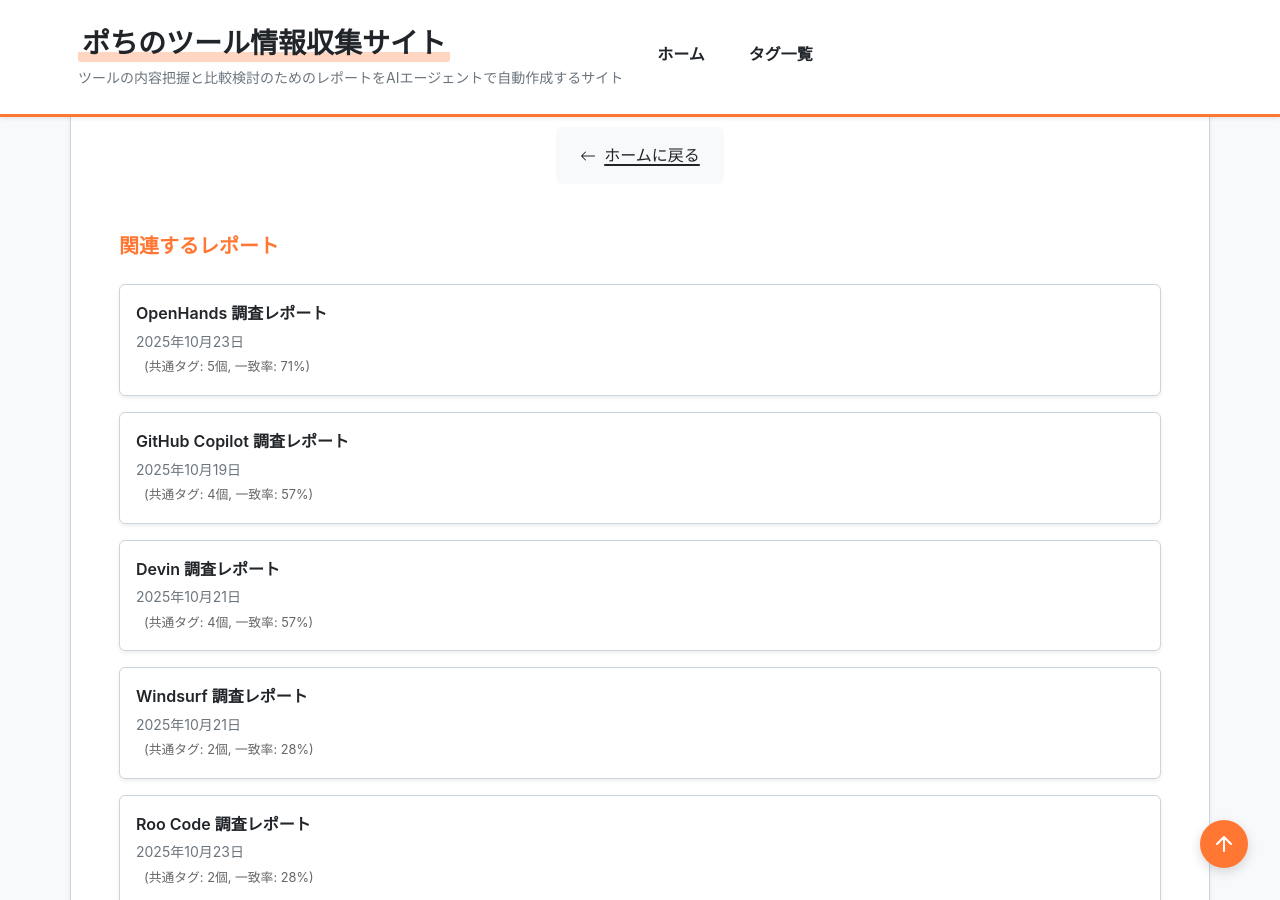
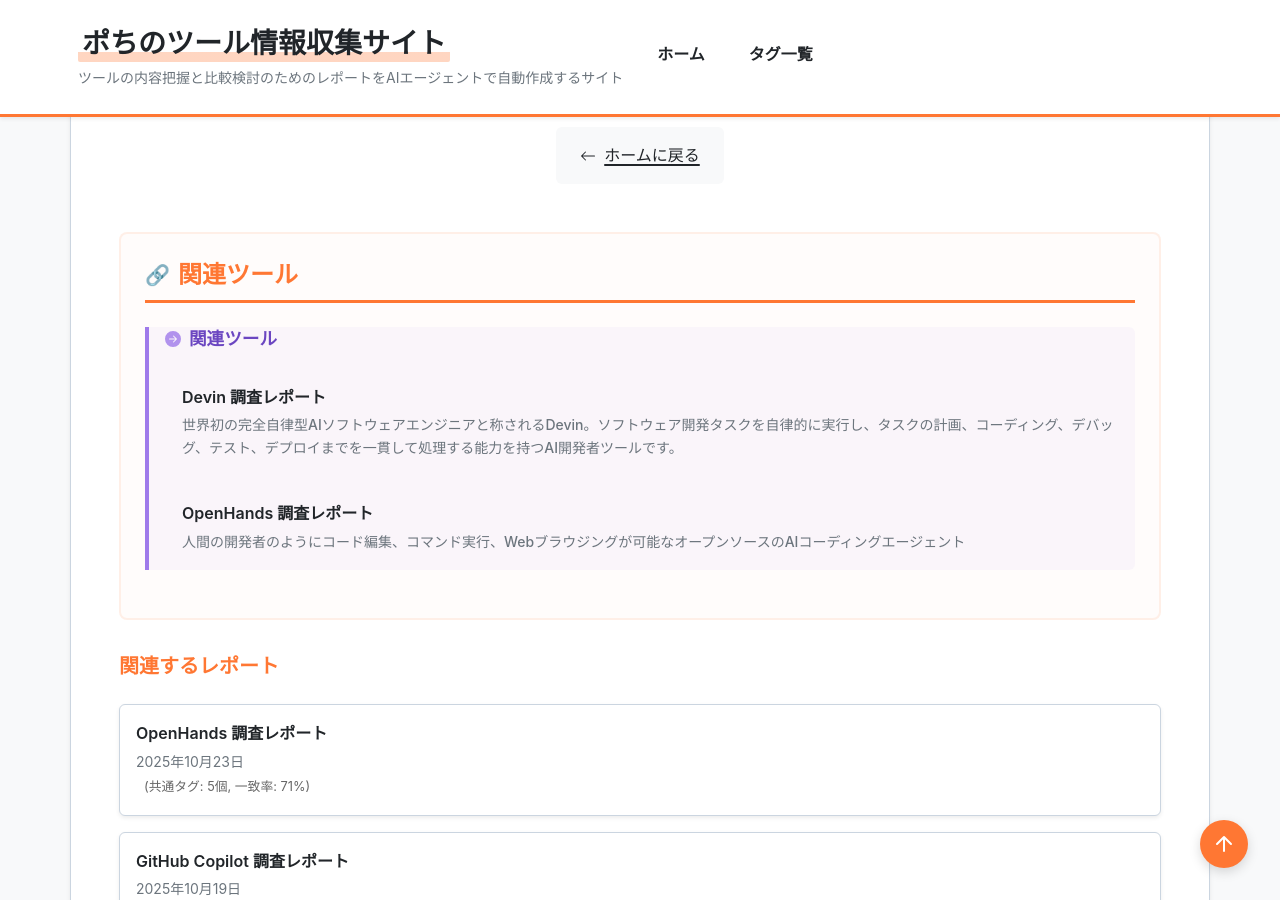
Before and after one commit to aegisfleet/tool-survey-report, a Jekyll site: the page built from _reports/jules.md, in a window 1280 px wide and 900 px high, scrolled down 7530 px. Built offline with Jekyll 4.4.1, drawn with Linux system fonts in a browser that asks for light colours.

Commit message:
feat(report-relationship-system): Update related tools references in AI agent reports
- Standardize related tools references to use full tool names
- Update relationships section in Devin, Jules, and OpenHands reports
- Ensure consistent naming for Google Jules across reports
- Maintain bidirectional relationships between AI coding tools

```diff
--- a/_reports/jules.md
+++ b/_reports/jules.md
@@ -15,6 +15,10 @@
   - "CLI"
   - "API"
 description: "Googleが開発した、ソフトウェア開発ワークフロー全体を支援するAI搭載の自律型コーディングエージェント。"
+relationships:
+  related_tools:
+    - "Devin"
+    - "OpenHands"
 ---
 # **Google Jules 調査レポート**
 
```
Also changed, not shown: _reports/devin.md (+1 -1 lines), _reports/openhands.md (+1 -1 lines).
